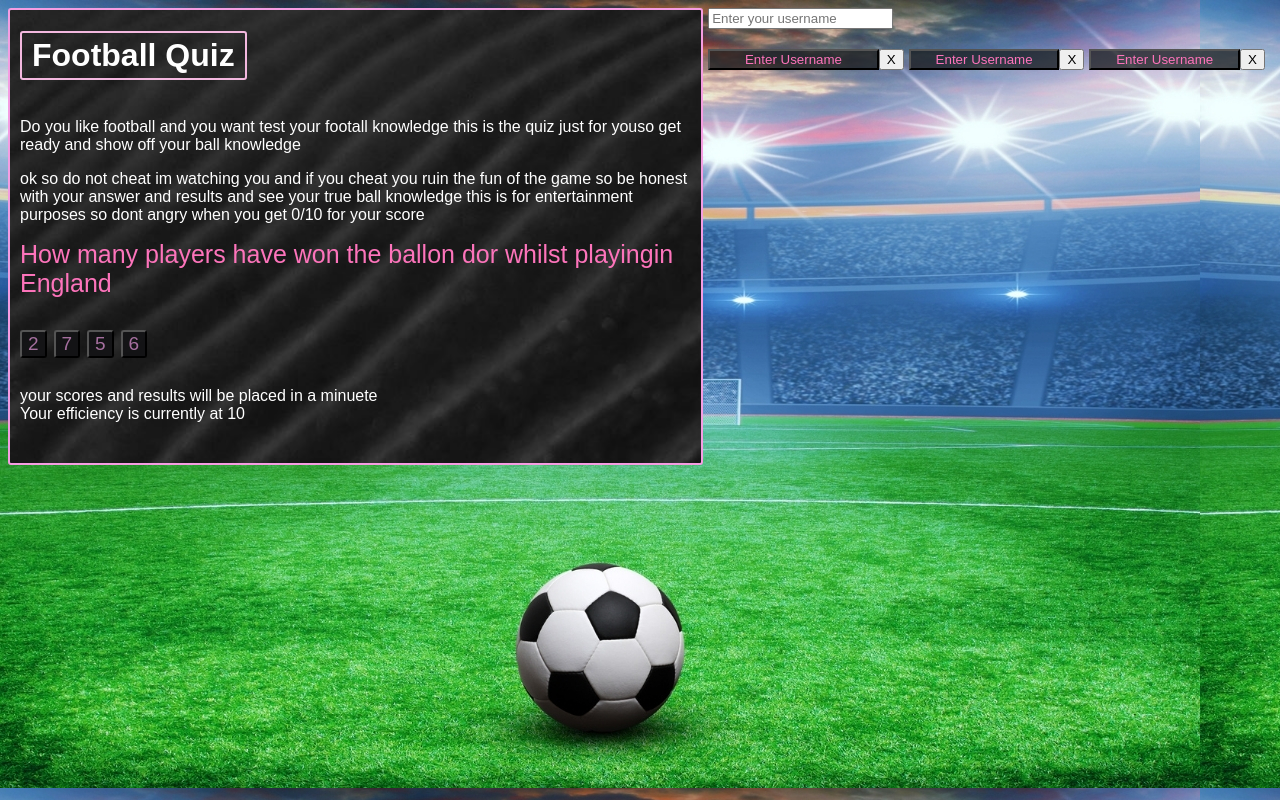
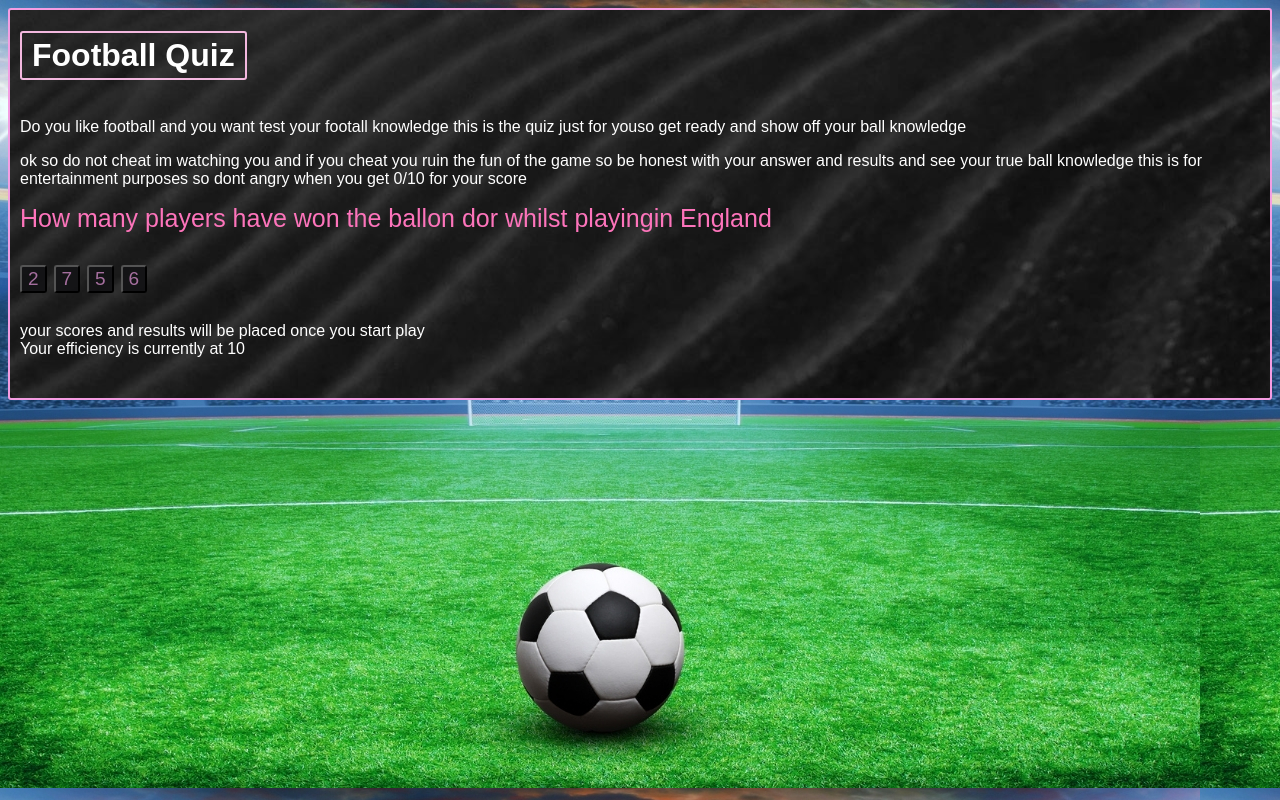
Before and after one commit to Etoyb/Quiz-app, a plain HTML site: page quiz.html in a window 1280 px wide. Both pictures are taken after a click on the button "Start Quiz". Drawn offline with Linux system fonts and the light colour scheme.

Commit message:
Current state working!!!

```diff
--- a/Data/efficiency.js
+++ b/Data/efficiency.js
@@ -1,22 +1,28 @@
-import { currentQuestionIndex } from "../Quiz.js"
-import { quizArray } from "../Data/QuestionsArray.js";
-let buttonPressed = false;
+import { currentQuestionIndex } from '../Quiz.js'
+import { quizArray } from '../Data/QuestionsArray.js'
+
+export const efiiciencyObject = {
+  buttonPressed: false,
+
+  checkButtonStatus () {
     document.querySelector('.js-question-display').addEventListener('click', event => {
         let btn = event.target.closest('buttton')
 
         if (btn) {
-      buttonPressed = true
+          this.buttonPressed = true
         }
-  });
-export function efficiencyFunction () {
+      })
+  },
+
+  efficiencyFunction () {
     let efficiencyScore = 10
-  let efficiencyScoreReturn;
+    let efficiencyScoreReturn
 
     let efficiencyTimer = setInterval(() => {
       if (currentQuestionIndex > quizArray.length - 2) {
         clearInterval(efficiencyTimer)
       }
-    if (!buttonPressed) {
+      if (!this.buttonPressed) {
         efficiencyScoreReturn = efficiencyScore--
       }
       if (efficiencyScore < 0) {
@@ -26,9 +32,10 @@ export function efficiencyFunction () {
       }
       document.querySelector('.efficiencyDiv').innerHTML = `Your efficiency is currently at
     ${efficiencyScoreReturn}`
-    buttonPressed = false
+      this.buttonPressed = false
       console.log(efficiencyScoreReturn)
     }, 2000)
-  document.querySelector('.efficiencyDiv'
-  ).innerHTML = `you have a starting efficiency of 10`
+    document.querySelector('.efficiencyDiv').innerHTML = `you have a starting efficiency of 10`
+  },
+
 }
--- a/Quiz.js
+++ b/Quiz.js
@@ -1,8 +1,9 @@
-import { efficiencyFunction } from "../Data/efficiency.js";
+import { efiiciencyObject } from "../Data/efficiency.js";
 import { quizArray } from "../Data/QuestionsArray.js";
 
+alert('You need to get the question right to be able to progress to the next question')
 export let isCorrect;
-export let currentQuestionIndex = 0
+export let currentQuestionIndex = 0;
 function ShowQuestion () {
   let question = quizArray[currentQuestionIndex].question
   let questionrender = quizArray[currentQuestionIndex].options
@@ -15,15 +16,15 @@ function ShowQuestion () {
 }
 
 
-  document.querySelector('.runQuiz').addEventListener('click', () => {
+document.querySelector('.runQuiz').addEventListener('click', () => {
 let btn = document.querySelector('.runQuiz');
  btn.remove()
   ShowQuestion()
-  efficiencyFunction()
+  efiiciencyObject.efficiencyFunction()
 })
 
 document.querySelector('.answerResultDisplay')
-.innerHTML = `your scores and results will be placed in a minuete`;
+.innerHTML = `your scores and results will be placed once you start play`;
 
 document.querySelector('.js-question-display').addEventListener('click', event => {
     const btn = event.target.closest('button')
@@ -48,3 +49,5 @@ export function questionMove () {
   }
   ShowQuestion()
 }
+
+efiiciencyObject.checkButtonStatus();
--- a/UserNames/EnterUsers.js
+++ /dev/null
@@ -1,58 +0,0 @@
-import { deleteRender } from './userModule.js'
-export const Start = {
-
-  userInput: [undefined, undefined, undefined],
-  userIndex: undefined,
-   startQuiz() {
-    document.querySelector('.input-Username').addEventListener('keydown', event => {
-      let user = document.querySelector('.input-Username')
-      let currentAllowance = true;
-      let pagePrint = user.value;
-      if (pagePrint.length < 2) {
-      currentAllowance = false;
-      } if (pagePrint.length > 12) {
-        currentAllowance = false
-      }
-
-      if (event.key === 'Enter') {
-        console.log(currentAllowance)
-        if (currentAllowance === false) {
-          alert(`Check if you have less than 2 character if so enter more than 2
-
-  Also Check if you have more than 12 characters if so enter less 12 chararacters `)
-        } else if (currentAllowance === true) {
-          if (this.userIndex === 0) {
-            this.userInput[0] = pagePrint;
-            deleteRender()
-          } else if (this.userIndex === 1) {
-            this.userInput[1] = pagePrint;
-            deleteRender()
-          } else if (this.userIndex === 2){
-            this.userInput[2] = pagePrint;
-            deleteRender()
-          }
-      }
-      user.value = '';
-   }
-    })
-  },
-
-  placeHolderVeri() {
-    document.querySelector('.user-grid').addEventListener('click', event => {
-      const btn = event.target.closest('button');
-       this.userIndex = Number(btn.dataset.in);
-      console.log(this.userIndex)
-      console.trace()
-      console.count()
-    })
-  },
-
-  defaultName() {
-    Start.userInput.forEach((name, index) => {
-      if(Start.userInput[index] === undefined) {
-        Start.userInput[index] = 'Enter Username'
-      }
-      deleteRender()
-    })
-  }
-}
--- a/UserNames/userModule.js
+++ /dev/null
@@ -1,31 +0,0 @@
-import { Start } from "./EnterUsers.js";
-
-/* this renders what goes on the page what is deleted
-(.map helps create  another array and returns the array with trnsformed data)
-also ternary operators were used to make code
-shorter and cleaner and we can use it for small conditions not large*/
-
-Start.defaultName()
-Start.placeHolderVeri()
-Start.startQuiz()
- export function deleteRender () {
-    const outputUsername = Start.userInput.map((name, index) => {
-      return`<button  ${
-        index === 0.
-          ? 'data-in = "0" class = "userOne"'
-          : index === 1
-          ? 'data-in = "1" class = "userTwo"'
-          : 'data-in = "2" class = "userThree"'
-      }"> ${name}</button>
-     <div class = "deleteFunc"> <button class= "deleteButton"> X </button> </div>`
-    }).join(' ')
-
-  document.querySelector('.user-grid').innerHTML = outputUsername;
-
-  document.querySelectorAll('.deleteButton').forEach((btn, index) => {
-    btn.addEventListener('click', () => {
-      Start.userInput[index] = undefined
-      Start.defaultName()
-    })
-  })
-}
--- a/quiz.css
+++ b/quiz.css
@@ -2,12 +2,6 @@ body {
   background-image: url(images/football-quiz.jpg);
   color: white;
   font-family: Arial, Helvetica, sans-serif;
-}
-.superDiv {
-  display: grid;
-  grid-template-columns: 55% 45%;
-  gap: 5px;
-
 }
 .css-container {
   background-image: url(images/background.img1.jpg);
--- a/quiz.html
+++ b/quiz.html
@@ -27,15 +27,7 @@
   <div class="efficiencyDiv "> </div>
   </div>  <!-- end of the right side whixh is the left -->
 
-
-
-<div class="css-right-side">
-  <input placeholder="Enter your username" class="input-Username">
-  <div class="user-grid css-grid"> </div>
-</div>
- <div class="pop"></div>
 </body>
 
   <script type="module" src= "Quiz.js"> </script>
-  <script type="module" src= "/UserNames/userModule.js"></script>
 </html>
```
Also changed, not shown: Data/userScore.js (deleted). Lines whose indentation alone changed are shown as unchanged.
